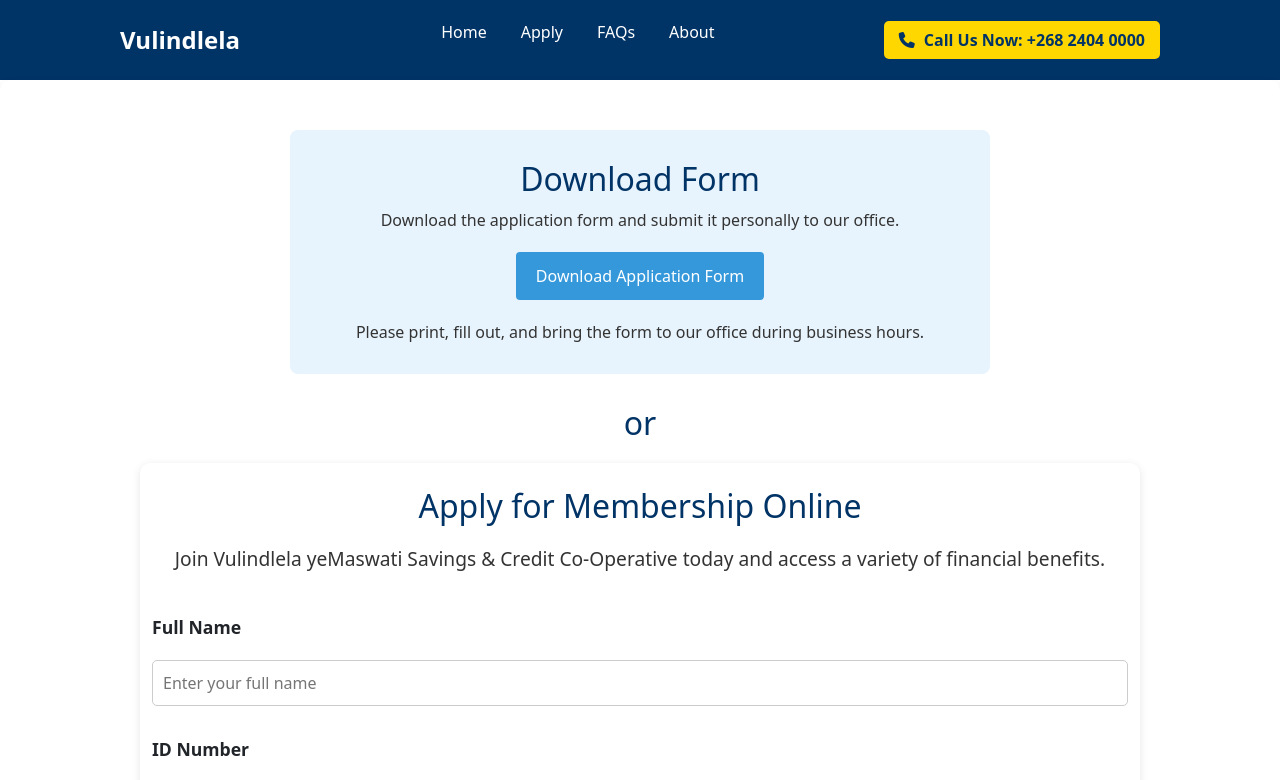
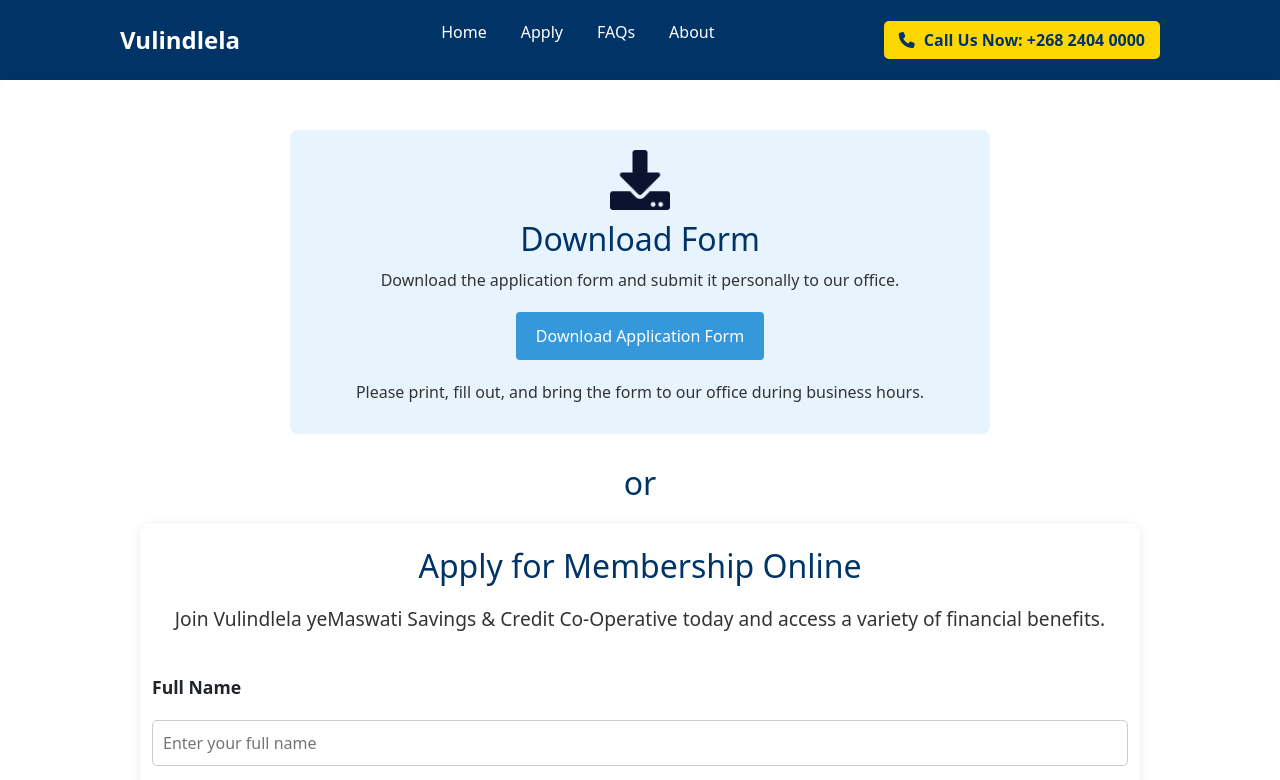
Before and after one commit to sidmillx/vulindlela-development, a plain HTML site: page membership-apply.html in a window 1280 px wide. Shown: the top 780 px of the page. Drawn offline with nearby package versions, Linux system fonts and the light colour scheme.

Commit message:
added download btn

```diff
--- a/membership-apply.html
+++ b/membership-apply.html
@@ -106,6 +106,8 @@
         <div class="container">
 
             <section class="download-section">
+                 <img src="./assets/8542038_download_data_icon.png" alt="" style="width: 60px;">
+
                 <h2>Download Form</h2>
                 <p>Download the application form and submit it personally to our office.</p>
                 <a href="./download-forms.html" class="download-btn">Download Application Form</a>
```
Also changed, not shown: assets/8542038_download_data_icon.png (added).
